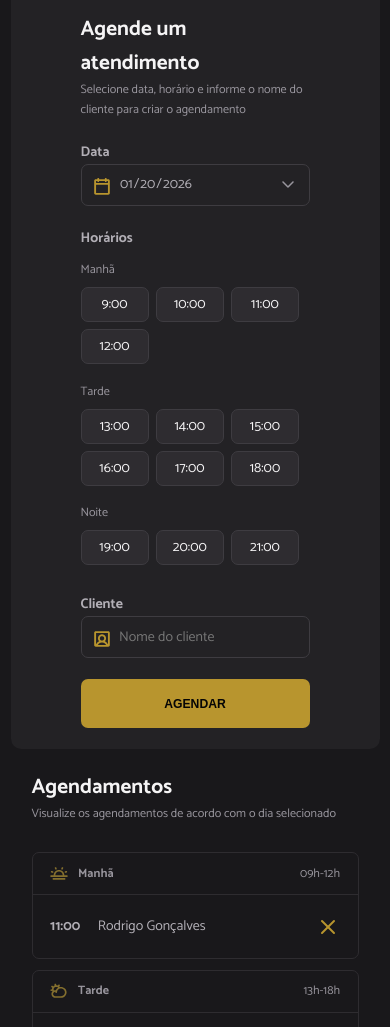
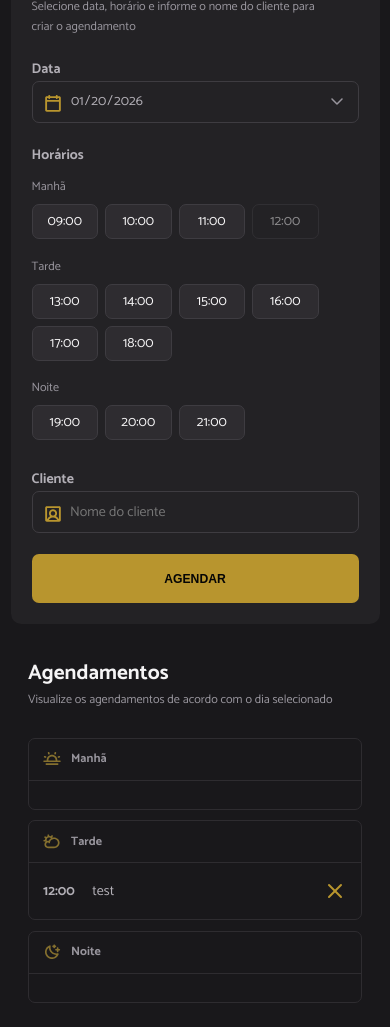
Before and after one commit to SchwabTiago/hair-day-rocketseat, a website built with webpack: page index.html in a window 390 px wide. Shown: the part 69-1096 px from the top of the page. Built offline with nearby package versions, Linux system fonts and the light colour scheme; data requests are answered from the project's data file.

Commit message:
Adicionar funcionalidade de cancelamento de agendamentos, incluindo lógica para exibir e remover horários disponíveis

```diff
--- a/index.html
+++ b/index.html
@@ -33,7 +33,7 @@
 
       <span class="label">Horários</span>
       <ul id="hours" class="hours" aria-label="Horários disponíveis de manhã">
-       </ul>
+      </ul>
 
       <label for="client" class="label">Cliente</label>
       <div class="input">
@@ -57,11 +57,6 @@
           <span>09h-12h</span>
         </header>
         <ul id="period-morning" class="period">
-          <li>
-            <strong>11:00</strong>
-            <span>Rodrigo Gonçalves</span>
-            <img src="./src/assets/cancel.svg" alt="Cancelar" class="cancel-icon" />
-          </li>
         </ul>
       </section>
 
@@ -72,26 +67,16 @@
           <span>13h-18h</span>
         </header>
         <ul id="period-afternoon" class="period">
-          <li>
-            <strong>14:00</strong>
-            <span>Rodrigo Gonçalves</span>
-            <img src="./src/assets/cancel.svg" alt="Cancelar" class="cancel-icon" />
-          </li>
         </ul>
       </section>
 
       <section class="schedule-period">
         <header>
           <img src="./src/assets/night.svg" alt="noite" />
-          <strong>noite</strong>
+          <strong>Noite</strong>
           <span>19h-21h</span>
         </header>
         <ul id="period-night" class="period">
-          <li>
-            <strong>19:00</strong>
-            <span>Rodrigo Gonçalves</span>
-            <img src="./src/assets/cancel.svg" alt="Cancelar" class="cancel-icon" />
-          </li>
         </ul>
       </section>
     </aside>
--- a/server.json
+++ b/server.json
@@ -1,9 +1,9 @@
 {
   "schedules": [
     {
-      "id": 1768849042122,
-      "name": "Jorginho",
-      "when": "2026-01-19T19:00:00.000Z"
+      "id": 1768879411348,
+      "name": "test",
+      "when": "2026-01-20T12:00:00.000Z"
     }
   ]
 }
--- a/src/main.js
+++ b/src/main.js
@@ -7,5 +7,8 @@ import "./styles/form.css"
 import "./styles/schedule.css"
 
 import "./modules/form/submit.js"
+import "./modules/form/date-change.js"
+
+import "./modules/schedules/cancel.js"
+
 import "./modules/page-loads.js"
-import "./modules/form/date-change.js"
--- a/src/modules/form/hours-load.js
+++ b/src/modules/form/hours-load.js
@@ -4,22 +4,33 @@ import { hoursClick } from "./hours-click.js"
 
 const hoursForm = document.getElementById("hours")
 
-export function hoursLoad({ date }) {
+export function hoursLoad({ date, dailySchedules = [] }) {
     hoursForm.innerHTML = ""
+
+    const unavailableHours = dailySchedules.map((schedule) =>
+        dayjs(schedule.when).format("HH:mm")
+    )
 
     openingHours.forEach((hours) => {
         const [h, m] = hours.split(":").map(Number)
+        const hourLabel = dayjs().hour(h).minute(m).second(0).format("HH:mm")
 
         const slotTime = dayjs(date).hour(h).minute(m).second(0)
-        const available = slotTime.isAfter(dayjs())
 
-        if (hours === "9:00") hoursHeaderAdd("Manhã")
-        else if (hours === "13:00") hoursHeaderAdd("Tarde")
-        else if (hours === "19:00") hoursHeaderAdd("Noite")
+        const isHourPast = slotTime.isBefore(dayjs())
+        const isHourTaken = unavailableHours.includes(hourLabel)
+
+        const isAvailable = !isHourPast && !isHourTaken
+
+        if (hourLabel === "09:00") hoursHeaderAdd("Manhã")
+        else if (hourLabel === "13:00") hoursHeaderAdd("Tarde")
+        else if (hourLabel === "19:00") hoursHeaderAdd("Noite")
 
         const li = document.createElement("li")
-        li.classList.add("hour", available ? "hour-available" : "hour-unavailable")
-        li.textContent = hours
+        li.classList.add("hour", isAvailable ? "hour-available" : "hour-unavailable")
+        li.textContent = hourLabel
+
+        li.dataset.time = hourLabel
 
         hoursForm.append(li)
     })
--- a/src/modules/form/submit.js
+++ b/src/modules/form/submit.js
@@ -1,5 +1,6 @@
+import { scheduleNew } from "../../services/schedule-new.js"
+import { scheduleDays } from "../schedules/load.js"
 import dayjs from "dayjs";
-import { scheduleNew } from "../../services/schedule-new.js"
 
 const form = document.querySelector("form");
 const clientName = document.getElementById("client")
@@ -28,7 +29,8 @@ form.onsubmit = async (e) => {
         await scheduleNew({
             id, name, when
         })
-
+        await scheduleDays()
+        clientName.value = ""
     } catch (error) {
         console.error(error);
     }
--- /dev/null
+++ b/src/modules/schedules/cancel.js
@@ -0,0 +1,21 @@
+import { scheduleCancel } from "../../services/schedule-cancel.js"
+import { scheduleDays } from "./load.js"
+
+const periods = document.querySelectorAll(".period")
+
+periods.forEach((period) => {
+    period.addEventListener("click", async (e) => {
+        if (!e.target.classList.contains("cancel-icon")) return
+
+        const item = e.target.closest("li")
+        const { id } = item?.dataset || {}
+
+        if (!id) return
+
+        const isConfirm = confirm("Tem certeza que deseja cancelar o agendamento?")
+        if (!isConfirm) return
+
+        await scheduleCancel({ id })
+        await scheduleDays()
+    })
+})
--- a/src/modules/schedules/load.js
+++ b/src/modules/schedules/load.js
@@ -1,10 +1,11 @@
+import { scheduleFetchByDay } from '../../services/schedule-fetch-by-day.js'
 import { hoursLoad } from "../../modules/form/hours-load.js"
-import { scheduleFetchByDay } from '../../services/schedule-fetch-by-day.js'
+import { schedulesShow } from "./show.js"
 
 const selectedDate = document.getElementById("date")
 export async function scheduleDays() {
     const date = selectedDate.value
     const dailySchedules = await scheduleFetchByDay({ date })
-
-    hoursLoad({ date })
+    schedulesShow({ dailySchedules })
+    hoursLoad({ date, dailySchedules })
 }
--- /dev/null
+++ b/src/modules/schedules/show.js
@@ -0,0 +1,43 @@
+import dayjs from "dayjs";
+
+const periodMorning = document.getElementById("period-morning")
+const periodAfternoon = document.getElementById("period-afternoon")
+const periodNight = document.getElementById("period-night")
+
+export function schedulesShow({ dailySchedules }) {
+    try {
+        periodMorning.innerHTML = ""
+        periodAfternoon.innerHTML = ""
+        periodNight.innerHTML = ""
+
+        dailySchedules.forEach((schedules) => {
+            const item = document.createElement("li")
+            const time = document.createElement("strong")
+            const name = document.createElement("span")
+
+            item.setAttribute("data-id", schedules.id)
+            time.textContent = dayjs(schedules.when).format("HH:mm")
+            name.textContent = schedules.name
+
+            const cancelIcon = document.createElement("img")
+            cancelIcon.classList.add("cancel-icon")
+            cancelIcon.setAttribute("src", "./src/assets/cancel.svg")
+            cancelIcon.setAttribute("alt", "Cancelar")
+
+            item.append(time, name, cancelIcon)
+            const hour = dayjs(schedules.when).hour()
+
+            if (hour < 12) {
+                periodMorning.appendChild(item)
+            } else if (hour <= 18) {
+                periodAfternoon.appendChild(item)
+            } else {
+                periodNight.appendChild(item)
+            }
+        })
+
+    } catch (error) {
+        alert("Não foi possivel exibir os agendamentos")
+        console.log(error)
+    }
+}
--- /dev/null
+++ b/src/services/schedule-cancel.js
@@ -0,0 +1,12 @@
+import { apiConfig } from './api-config'
+export async function scheduleCancel({ id }) {
+    try {
+        await fetch(`${apiConfig.baseURL}/schedules/${id}`, {
+            method: "DELETE"
+        })
+        alert("Agendamento removido com sucesso!")
+    } catch (error) {
+        console.log(error)
+        alert("Não foi possivel cancelar o agendamento")
+    }
+}
--- a/src/styles/form.css
+++ b/src/styles/form.css
@@ -1,17 +1,21 @@
 .form {
   grid-area: form;
-  max-width: 512px;
+
+  width: 100%;
+  max-width: 560px;
 
   background-color: #232225;
   border-radius: 0.75rem;
 
-  padding: 5rem;
+  padding: clamp(1.5rem, 4vw, 3rem);
   padding-bottom: 1.5rem;
 
   display: flex;
   flex-direction: column;
 
-  overflow-y: scroll;
+  overflow: auto;
+
+  margin-top: 3.75rem;
 }
 
 .form>header {
@@ -103,11 +107,13 @@
 }
 
 .hour {
-  width: 4.87rem;
+  width: auto;
+  min-width: 4.75rem;
   height: 2.5rem;
 
+  padding: 0 0.75rem;
+
   border-radius: 0.5rem;
-
   font-size: 1rem;
   border: 1px solid #3e3c41;
 
@@ -132,7 +138,6 @@
 
 .hour-unavailable {
   opacity: 0.5;
-
   cursor: not-allowed;
 }
 
@@ -146,9 +151,9 @@
   color: #b8952e;
 }
 
-@media (max-width: 1100px) {
+@media (max-width: 1024px) {
   .form {
-    overflow-y: auto;
     max-width: 100%;
+    margin-top: 0;
   }
 }
--- a/src/styles/global.css
+++ b/src/styles/global.css
@@ -28,11 +28,18 @@ body {
 
 .container {
   display: grid;
-  grid-template-columns: auto 1fr;
-  grid-template-rows: calc(100vh - 1.5rem);
+  grid-template-columns: minmax(320px, 560px) minmax(0, 1fr);
   grid-template-areas: "form schedule";
+  align-items: start;
 
-  padding: 0.75rem;
+  min-height: 100vh;
+
+  padding: clamp(0.75rem, 2vw, 1.25rem);
+  gap: clamp(1rem, 2vw, 2rem);
+  max-width: 1200px;
+  margin: 0 auto;
+
+  position: relative;
 }
 
 .logo {
@@ -46,15 +53,27 @@ body {
 
   height: 3.5rem;
   width: 8.7rem;
+
+  z-index: 10;
 }
 
-@media (max-width: 1100px) {
+@media (max-width: 1024px) {
   :root {
     font-size: 14px;
   }
 
   .container {
-    display: flex;
-    flex-direction: column;
+    grid-template-columns: 1fr;
+    grid-template-areas:
+      "form"
+      "schedule";
+  }
+
+  .logo {
+    position: static;
+    border-bottom-right-radius: 0;
+    border-radius: 0.75rem;
+    margin-bottom: 0.75rem;
+    justify-self: start;
   }
 }
--- a/src/styles/schedule.css
+++ b/src/styles/schedule.css
@@ -1,6 +1,12 @@
 .schedule {
   grid-area: schedule;
-  padding: 5rem 7.75rem;
+
+  width: 100%;
+
+  padding: clamp(1.5rem, 4vw, 3rem);
+
+
+  min-width: 0;
 }
 
 .schedule>header {
@@ -21,22 +27,24 @@
   border: 1px solid #2e2c30;
   border-radius: 0.5rem;
   margin-bottom: 0.75rem;
+
+  overflow: hidden;
 }
 
 .schedule-period header {
   width: 100%;
   display: flex;
+  align-items: center;
 
-  border-bottom-width: 1px;
-  border-bottom-style: solid;
-  border-bottom-color: #2e2c30;
+  border-bottom: 1px solid #2e2c30;
 
   padding: 0.75rem 1.25rem;
+
+  gap: 0.75rem;
 }
 
 .schedule-period header img {
   width: 1.25rem;
-  margin-right: 0.75rem;
 }
 
 .schedule-period header strong {
@@ -56,16 +64,24 @@
 }
 
 .schedule-period ul li {
-  height: 2rem;
+  min-height: 2rem;
   color: #b2afb6;
   font-size: 1rem;
 
   display: flex;
   align-items: center;
+
+  gap: 0.75rem;
+
+  min-width: 0;
 }
 
 .schedule-period ul li span {
   flex: 1;
+  min-width: 0;
+  overflow: hidden;
+  text-overflow: ellipsis;
+  white-space: nowrap;
 }
 
 .cancel-icon {
@@ -78,16 +94,26 @@
 }
 
 .schedule-period ul li strong {
-  margin-right: 1.25rem;
+  margin-right: 0.5rem;
 }
 
-@media (max-width: 1100px) {
+@media (max-width: 1024px) {
   .schedule {
-    grid-area: schedule;
-    padding: 1.5rem;
+    padding: clamp(1.25rem, 4vw, 2rem);
   }
 
-  .schedule>header {
-    flex-direction: column;
+  .schedule-period header {
+    padding: 0.75rem 1rem;
+  }
+
+  .schedule-period ul {
+    padding: 1rem;
   }
 }
+
+@media (max-width: 520px) {
+
+  .schedule-period header span {
+    display: none;
+  }
+}
```
